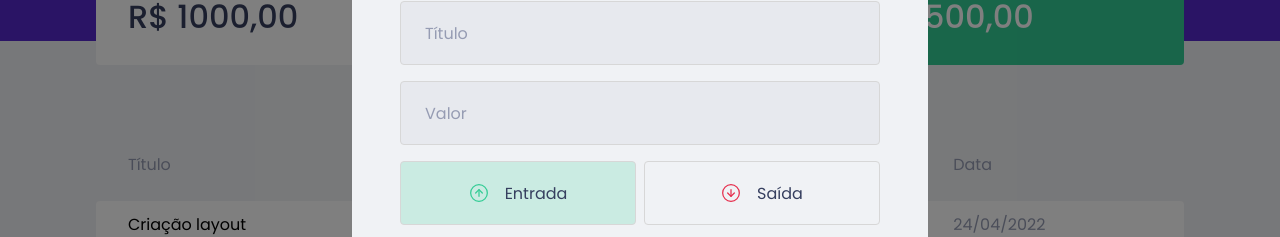
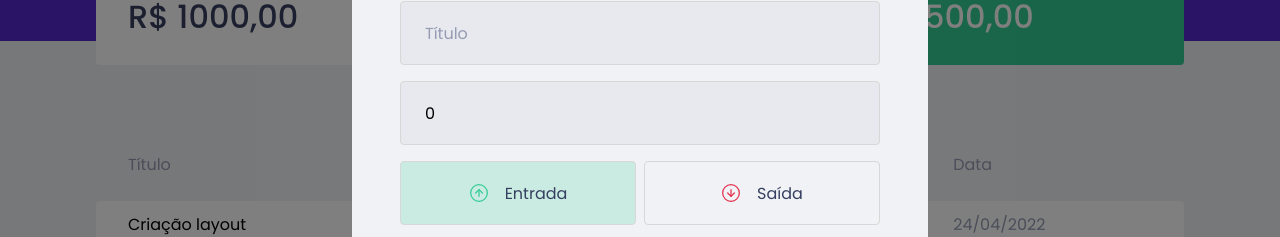
Before and after one commit to RenanMS/money-gerenciamento-financeiro, a React (Create React App) app: page / in a window 1280 px wide. Both pictures are taken after a click on the button "Nova transação". Shown: the part 231-468 px from the top of the page. Built offline with nearby package versions, Linux system fonts and the light colour scheme; no server answers; what miragejs would draw is missing.

Commit message:
Capturando dados do formulário

```diff
--- a/src/components/NewTransactionModal/index.tsx
+++ b/src/components/NewTransactionModal/index.tsx
@@ -1,4 +1,4 @@
-import { useState } from 'react';
+import { FormEvent, useState } from 'react';
 import Modal from 'react-modal'
 import closeImg from '../../assets/close.svg'
 import incomeImg from '../../assets/income.svg'
@@ -13,7 +13,21 @@
 }
 
 export function NewTransactionModal({isModalOpen, onRequestClose}: NewTransactionModalProps) {
-  const [typeTransaction, setTypeTransaction] = useState('deposit')
+  const [typeTransaction, setTypeTransaction] = useState('deposit');
+  const [title, setTitle] = useState('');
+  const [value, setValue] = useState(0);
+  const [category, setCategory] = useState('');
+
+  function handleCreateTransaction(event: FormEvent) {
+    event.preventDefault();
+
+    console.log({
+      title,
+      value,
+      category,
+      typeTransaction
+    })
+  }
 
   return (
     <Modal
@@ -32,18 +46,22 @@
         <img src={closeImg} alt="Fechar modal" title="Clique para fechar modal"/>
       </button>
 
-      <Container>
+      <Container onSubmit={handleCreateTransaction}>
         <h2>Cadastrar transação</h2>
 
         <input
           placeholder="Título"
           title="Clique e digite o título da transação"
+          value={title}
+          onChange={event => setTitle(event.target.value)}
         />
 
         <input
           type="number"
           placeholder="Valor"
           title="Clique e digite o valor da transação"
+          value={value}
+          onChange={event => setValue(Number(event.target.value))}
         />
 
         <TransactionsTypeContainer>
@@ -71,6 +89,8 @@
         <input
           placeholder="Categoria"
           title="Clique e digite a categoria da transação"
+          value={category}
+          onChange={event => setCategory(event.target.value)}
         />
 
         <button
```
